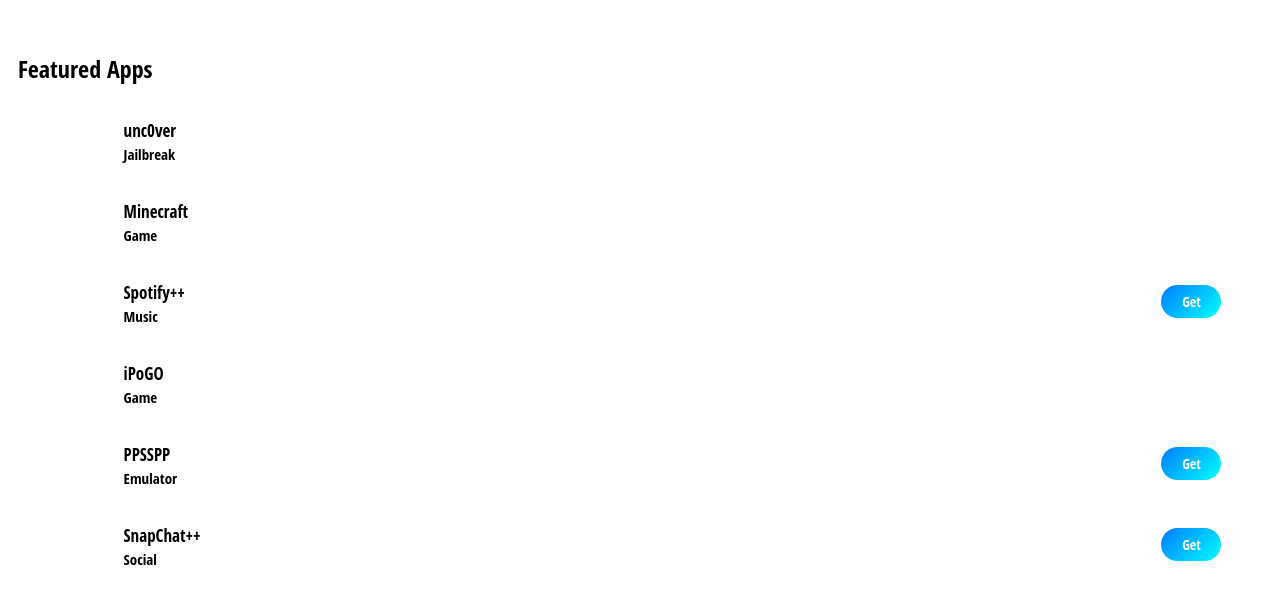
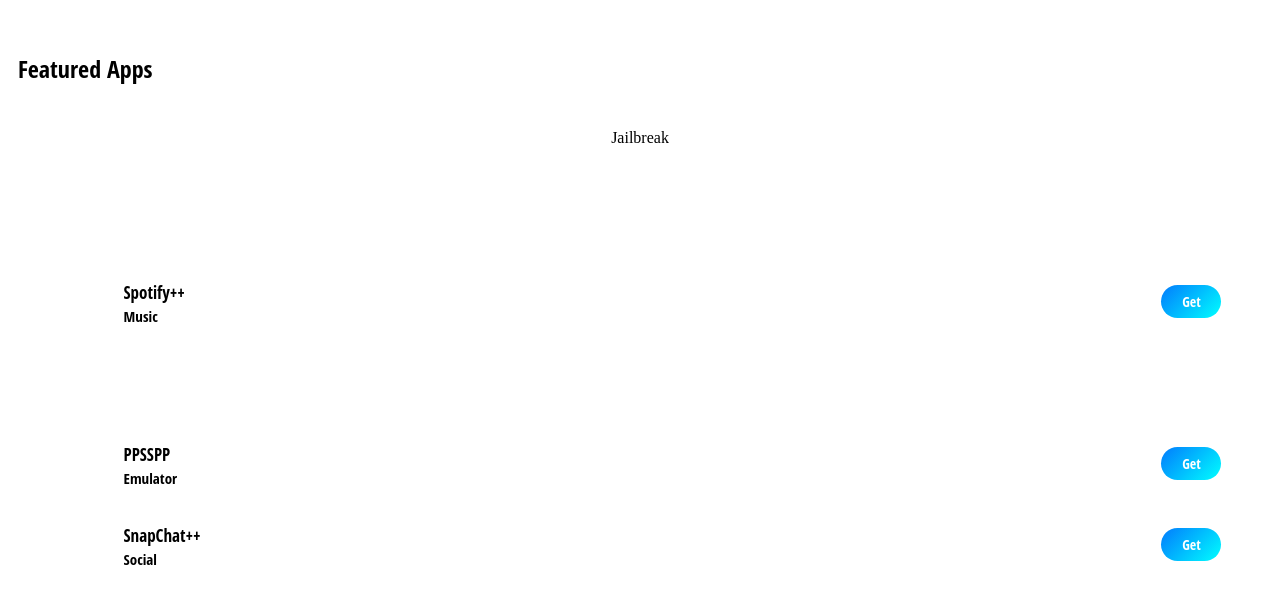
Before and after one commit to Jsgo-Sofware/ksfk, a plain HTML site: page index.html in a window 1280 px wide. Shown: the part 102-706 px from the top of the page. Drawn offline with Linux system fonts and the light colour scheme.

Commit message:
Update index.html

```diff
--- a/index.html
+++ b/index.html
@@ -86,9 +86,7 @@
 
         <div class="cell">
 
-            <embed class="icon" src="https://pbs.twimg.com/profile_images/1171122350177153025/OknpE-Oo_400x400.jpg" bpnig4r5j="s3DB4jedNRkUA">
-            <div class="app-info">
-                <h3>unc0ver</h3>
+
                 <p>Jailbreak</p>
 
             </div>
@@ -97,10 +95,6 @@
 
         <div class="cell">
 
-            <embed class="icon" src="img/MineCraft.png" bpnig4r5j="cYx3Haos9eCm1lM7">
-            <div class="app-info">
-                <h3>Minecraft</h3>
-                <p>Game</p>
 
             </div>
         </div>
@@ -119,9 +113,7 @@
         <div class="cell">
 
             <embed class="icon" src="img/ipogo.png" bpnig4r5j="NWF6Q4g86">
-            <div class="app-info">
-                <h3>iPoGO</h3>
-                <p>Game</p>
+
 
             </div>
         </div>
```
